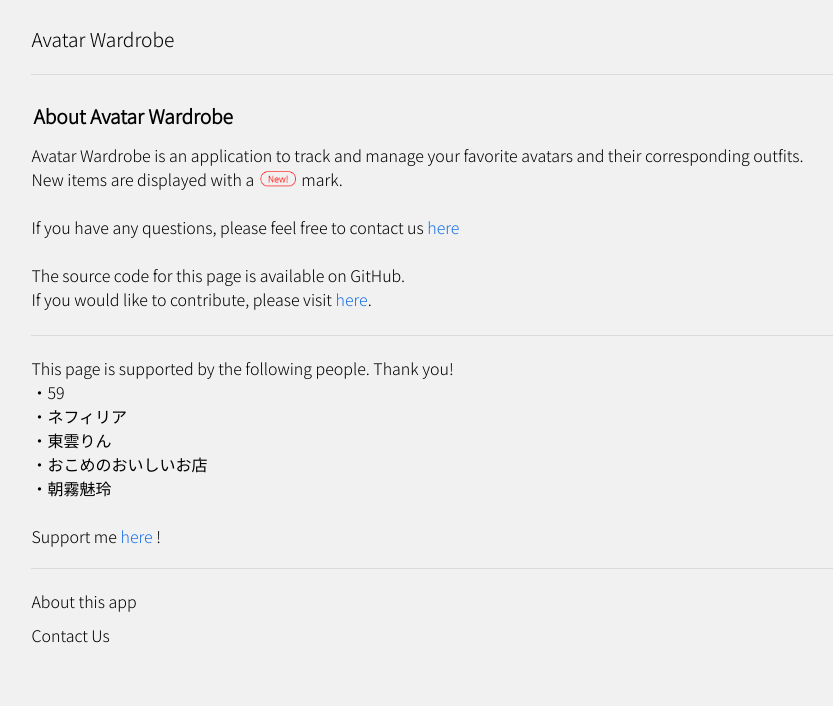
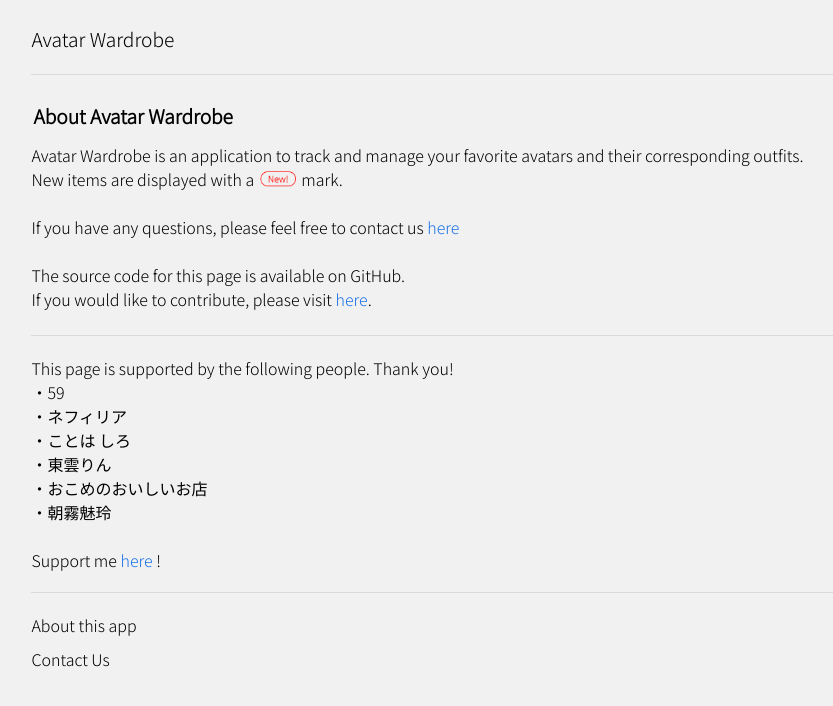
Before and after one commit to Raifa21/Avatar-Wardrobe, a Next.js app: page /about_en in a window 1280 px wide. Shown: the top 706 px of the page, without its empty margins (71-904 px from the left). Built offline with nearby package versions, Linux system fonts and the light colour scheme.

Commit message:
Update supporters.tsx

```diff
--- a/components/supporters.tsx
+++ b/components/supporters.tsx
@@ -20,6 +20,9 @@
       </div>
       <div className={styles.silverSupport}>
         ・ネフィリア {language === "JP" ? "様" : ""}
+      </div>
+      <div className={styles.silverSupport}>
+        ・ことは しろ {language === "JP" ? "様" : ""}
       </div>
       <div className={styles.bronzeSupport}>
         ・東雲りん {language === "JP" ? "様" : ""}
```
